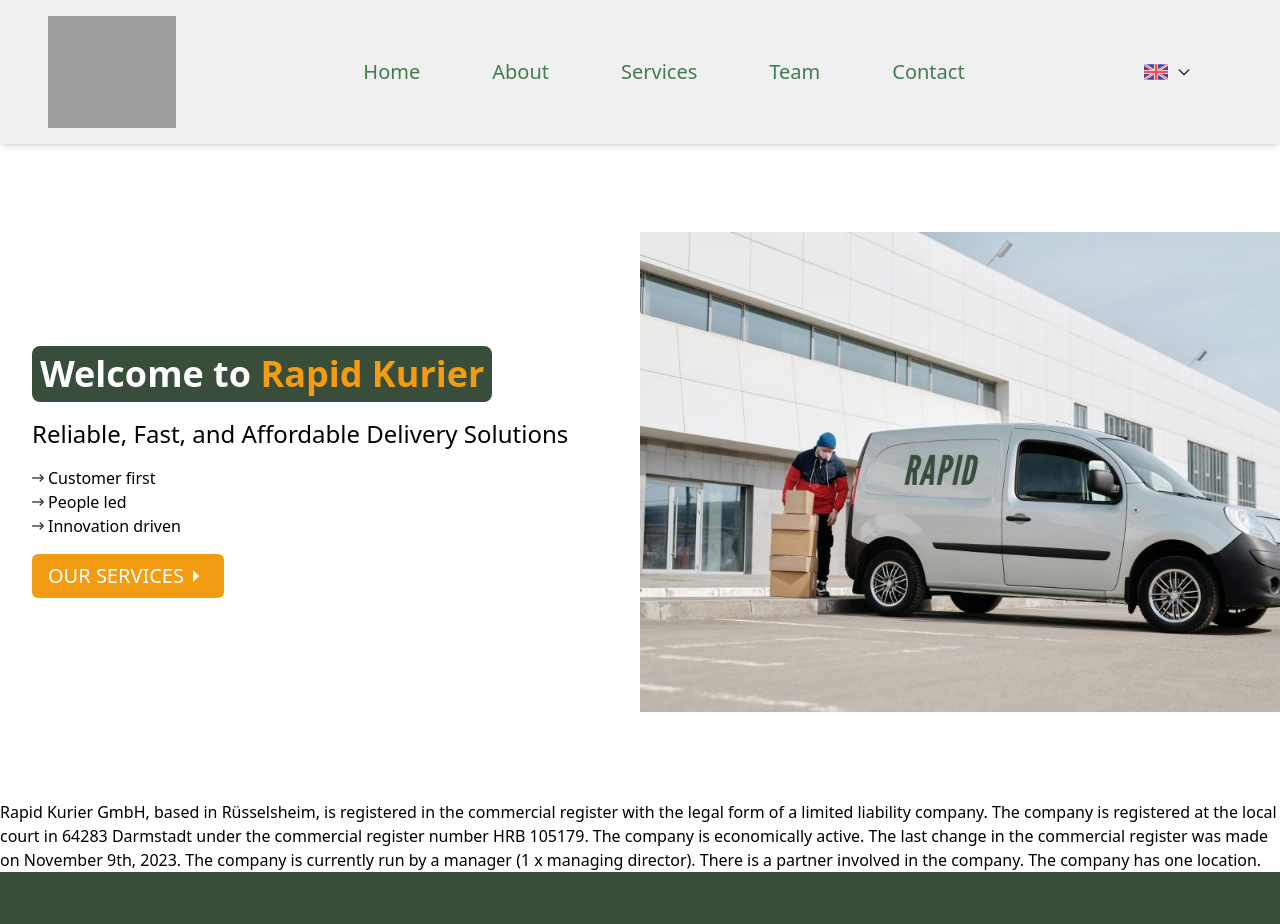
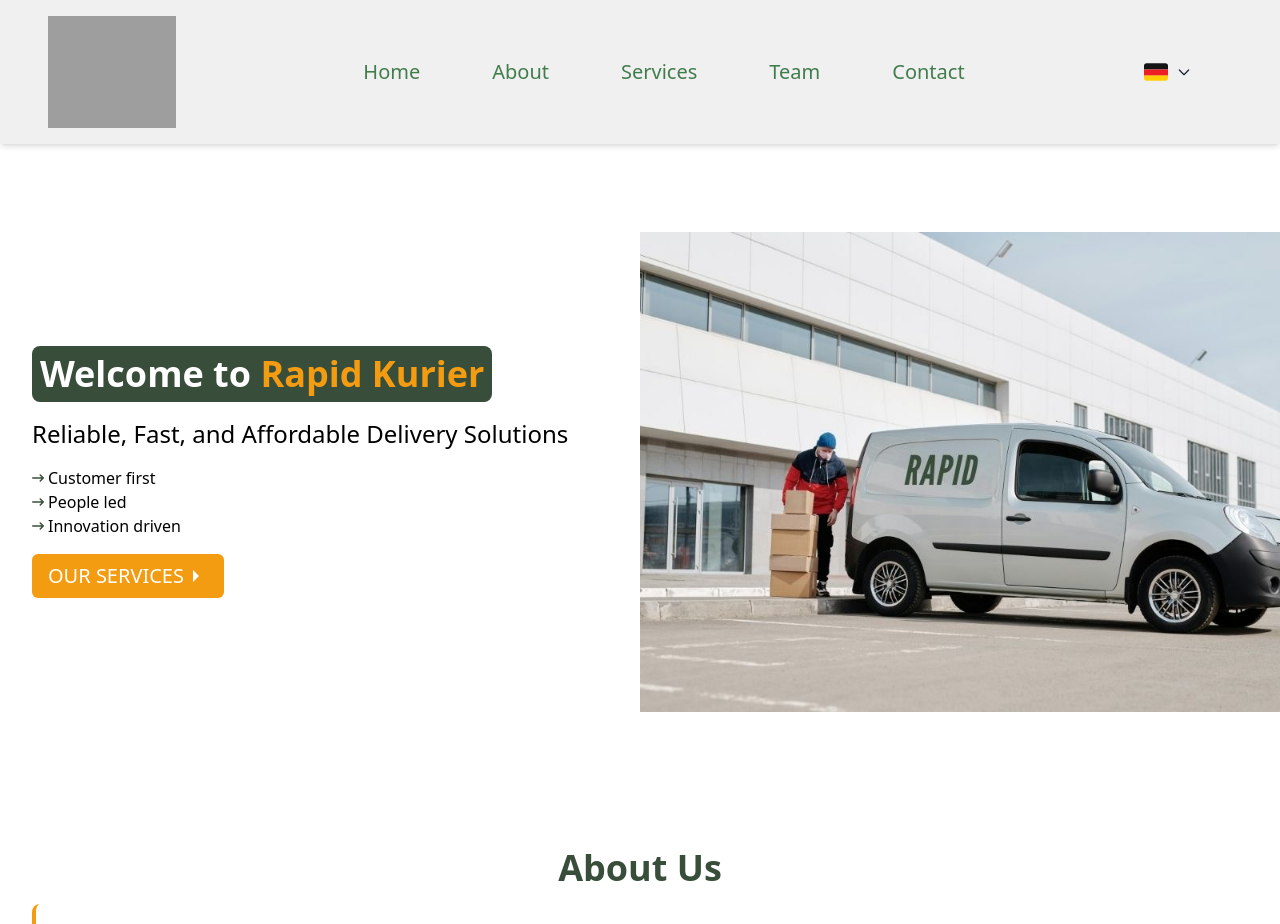
Before and after one commit to usmaan30/rapid-kurier_react, a React (Vite) app: page / in a window 1280 px wide. Shown: the top 924 px of the page. Built offline with nearby package versions, Linux system fonts and the light colour scheme; grey boxes are pictures that could not be loaded.

Commit message:
german lang implemented

```diff
--- a/package.json
+++ b/package.json
@@ -12,8 +12,11 @@
   },
   "dependencies": {
     "emailjs-com": "^3.2.0",
+    "i18next": "^23.16.5",
+    "i18next-browser-languagedetector": "^8.0.0",
     "react": "^18.3.1",
     "react-dom": "^18.3.1",
+    "react-i18next": "^15.1.1",
     "react-icons": "^5.3.0",
     "react-router-dom": "^6.27.0"
   },
--- a/src/components/About.jsx
+++ b/src/components/About.jsx
@@ -1,17 +1,18 @@
 import React from "react";
+import { useTranslation } from "react-i18next";
 
 const About = () => {
+  const { t } = useTranslation();
+
   return (
-    <section>
-      Rapid Kurier GmbH, based in Rüsselsheim, is registered in the commercial
-      register with the legal form of a limited liability company. The company
-      is registered at the local court in 64283 Darmstadt under the commercial
-      register number HRB 105179. The company is economically active. The last
-      change in the commercial register was made on November 9th, 2023. The
-      company is currently run by a manager (1 x managing director). There is a
-      partner involved in the company. The company has one location.
+    <section className="bg-[#ffffff] text-center p-8">
+      <h1 className="text-4xl text-[#384D3A] p-4 font-bold">
+        {t("about.title")}
+      </h1>
+      <p className="text-lg text-left md:text-xl lg:text-2xl text-gray-800 leading-relaxed tracking-wide p-4 md:p-6 lg:p-8 border-l-4 border-[#f39c12] rounded-lg">
+        {t("about.description")}
+      </p>
     </section>
   );
 };
-
 export default About;
--- a/src/components/Footer.jsx
+++ b/src/components/Footer.jsx
@@ -3,8 +3,10 @@
 import { FaLinkedinIn } from "react-icons/fa";
 import { FaXTwitter } from "react-icons/fa6";
 import { FaInstagram } from "react-icons/fa";
+import { useTranslation } from "react-i18next";
 
 const Footer = () => {
+  const { t } = useTranslation();
   return (
     <section className="flex flex-col md:flex-row justify-between items-center bg-[#333] text-[#ffffff] px-8 py-6">
       <div className="flex mb-4 md:mb-0 md:pl-8 justify-center md:justify-start">
@@ -14,7 +16,7 @@
         <FaXTwitter className="mx-3 text-2xl" />
       </div>
       <div className="md:pr-8 text-center md:text-right">
-        © 2024 Rapid Kurier. All rights reserved.
+        {t("footer.copyrightline")}
       </div>
     </section>
   );
--- a/src/components/Hero.jsx
+++ b/src/components/Hero.jsx
@@ -3,36 +3,39 @@
 import { Link } from "react-router-dom";
 import { FaArrowRightLong } from "react-icons/fa6";
 import { IoMdArrowDropright } from "react-icons/io";
+import { useTranslation } from "react-i18next";
 
 const Hero = () => {
+  const { t } = useTranslation();
   return (
     <section className="flex flex-col min-h-[82vh] h-auto text-white justify-center items-center text-center p-4 md:flex-row md:p-0 2xl:pl-12">
       <div className="flex flex-col justify-center items-center md:items-start md:p-8 md:w-[50%]">
         <h1 className="text-4xl font-bold bg-[#384D3A] text-center md:text-left p-2 rounded-lg 2xl:text-6xl">
-          Welcome to <span className="text-[#f39c12]">Rapid Kurier</span>
+          {t("hero.welcomeMessage")}
+          <span className="text-[#f39c12]">Rapid Kurier</span>
         </h1>
         <p className="text-lg text-black py-4 xl:text-2xl text-left">
-          Reliable, Fast, and Affordable Delivery Solutions
+          {t("hero.slogan")}
         </p>
         <ul className="text-black self-start pb-4 text-left">
           <li className="flex items-center">
             <FaArrowRightLong className="pr-1 text-[#384D3A]" />
-            Customer first
+            {t("hero.features.customerFirst")}
           </li>
           <li className="flex items-center">
             <FaArrowRightLong className="pr-1 text-[#384D3A]" />
-            People led
+            {t("hero.features.peopleLed")}
           </li>
           <li className="flex items-center">
             <FaArrowRightLong className="pr-1 text-[#384D3A]" />
-            Innovation driven
+            {t("hero.features.innovationDriven")}
           </li>
         </ul>
         <Link
           to="/services"
           className="absolute top-[75%] md:static flex items-center bg-[#f39c12] text-lg xl:text-xl py-2 px-4 rounded-md group hover:bg-[#e67e22] cursor-pointer"
         >
-          OUR SERVICES
+          {t("hero.ourServices")}
           <IoMdArrowDropright className="text-2xl transition-transform duration-300 group-hover:rotate-90" />
         </Link>
       </div>
--- a/src/components/NavBar.jsx
+++ b/src/components/NavBar.jsx
@@ -6,13 +6,17 @@
 import { useLocation } from "react-router-dom";
 import GermanFlag from "../assets/germany.svg";
 import UkFlag from "../assets/uk.svg";
+import { useTranslation } from "react-i18next";
 
 const NavBar = () => {
   const [nav, setNav] = useState(false);
   const location = useLocation();
   const navRef = useRef(null); // Ref for the nav
-  const [language, setLanguage] = useState("EN"); // Default language is English
   const [isDropdownOpen, setIsDropdownOpen] = useState(false);
+  const { t, i18n } = useTranslation();
+
+  // Ensure the language is synced with i18n.language
+  const language = i18n.language === "en" ? "EN" : "DE"; // Default to 'EN' or 'DE'
 
   const handleNav = () => {
     setNav(!nav);
@@ -50,31 +54,31 @@
   };
 
   const handleLanguageChange = (lang) => {
-    setLanguage(lang);
-    setIsDropdownOpen(false); // Close dropdown after selecting
+    i18n.changeLanguage(lang); // Change language
+    setIsDropdownOpen(false);
   };
 
   return (
-    <nav className="sticky top-0 w-full flex justify-between z-10 bg-[#f0f0f0] shadow-md items-center px-4 md:px-6  lg:px-12 h-[18vh] 2xl:px-16 xl:text-xl 2xl:text-2xl">
+    <nav className="sticky top-0 w-full flex justify-between z-10 bg-[#f0f0f0] shadow-md items-center px-4 md:px-6 lg:px-12 h-[18vh] 2xl:px-16 xl:text-xl 2xl:text-2xl">
       <Link to="/" onClick={handleLogoClick}>
         <img className="cursor-pointer h-28 w-32" src={logo} alt="logo image" />
       </Link>
 
       <ul className="md:flex hidden">
         <li className="px-1 py-1 mx-8 cursor-pointer capitalize font-medium text-[#417c4c] hover:scale-105 hover:text-[#033003] duration-150">
-          <Link to="/">Home</Link>
+          <Link to="/">{t("nav.home")}</Link>
         </li>
         <li className="px-1 py-1 mx-8 cursor-pointer capitalize font-medium text-[#417c4c] hover:scale-105 hover:text-[#033003] duration-150">
-          <Link to="/">About</Link>
+          <Link to="/about">{t("nav.about")}</Link>
         </li>
         <li className="px-1 py-1 mx-8 cursor-pointer capitalize font-medium text-[#417c4c] hover:scale-105 hover:text-[#033003] duration-150">
-          <Link to="/services">Services</Link>
+          <Link to="/services">{t("nav.services")}</Link>
         </li>
         <li className="px-1 py-1 mx-8 cursor-pointer capitalize font-medium text-[#417c4c] hover:scale-105 hover:text-[#033003] duration-150">
-          <Link to="/team">Team</Link>
+          <Link to="/team">{t("nav.team")}</Link>
         </li>
         <li className="px-1 py-1 mx-8 cursor-pointer capitalize font-medium text-[#417c4c] hover:scale-105 hover:text-[#033003] duration-150">
-          <Link to="/contact">Contact</Link>
+          <Link to="/contact">{t("nav.contact")}</Link>
         </li>
       </ul>
 
@@ -84,11 +88,10 @@
           className=" text-white py-2 px-4 flex items-center"
         >
           <img
-            src={language === "EN" ? UkFlag : GermanFlag} // Show the appropriate flag based on the selected language
-            alt={language === "EN" ? "English" : "German"}
+            src={i18n.language === "en" ? UkFlag : GermanFlag} // Show the appropriate flag based on the selected language
+            alt={i18n.language === "en" ? "English" : "German"}
             className="w-6 h-6 mr-2"
           />
-          {/* {language} Display the language identifier (EN or DE) */}
           <svg
             className="w-4 h-4 text-gray-800"
             fill="none"
@@ -108,10 +111,10 @@
         {isDropdownOpen && (
           <div className="absolute">
             <ul className="text-black">
-              {language !== "EN" && (
+              {i18n.language !== "en" && (
                 <li
                   className="px-4 hover:bg-gray-300 cursor-pointer"
-                  onClick={() => handleLanguageChange("EN")}
+                  onClick={() => handleLanguageChange("en")}
                 >
                   <img
                     src={UkFlag} // Use the UK flag SVG
@@ -120,10 +123,10 @@
                   />
                 </li>
               )}
-              {language !== "DE" && (
+              {i18n.language !== "de" && (
                 <li
                   className="px-4 hover:bg-gray-300 cursor-pointer"
-                  onClick={() => handleLanguageChange("DE")}
+                  onClick={() => handleLanguageChange("de")}
                 >
                   <img
                     src={GermanFlag} // Use the German flag SVG
@@ -149,31 +152,31 @@
           className="p-4 text-4xl cursor-pointer capitalize font-medium text-[#417c4c] hover:scale-105 hover:text-[#033003] duration-150"
           onClick={handleClose}
         >
-          <Link to="/">Home</Link>
+          <Link to="/">{t("nav.home")}</Link>
         </li>
         <li
           className="p-4 text-4xl cursor-pointer capitalize font-medium text-[#417c4c] hover:scale-105 hover:text-[#033003] duration-150"
           onClick={handleClose}
         >
-          <Link to="/">About</Link>
+          <Link to="/about">{t("nav.about")}</Link>
         </li>
         <li
           className="p-4 text-4xl cursor-pointer capitalize font-medium text-[#417c4c] hover:scale-105 hover:text-[#033003] duration-150"
           onClick={handleClose}
         >
-          <Link to="/services">Services</Link>
+          <Link to="/services">{t("nav.services")}</Link>
         </li>
         <li
           className="p-4 text-4xl cursor-pointer capitalize font-medium text-[#417c4c] hover:scale-105 hover:text-[#033003] duration-150"
           onClick={handleClose}
         >
-          <Link to="/team">Team</Link>
+          <Link to="/team">{t("nav.team")}</Link>
         </li>
         <li
           className="p-4 text-4xl cursor-pointer capitalize font-medium text-[#417c4c] hover:scale-105 hover:text-[#033003] duration-150"
           onClick={handleClose}
         >
-          <Link to="/contact">Contact</Link>
+          <Link to="/contact">{t("nav.contact")}</Link>
         </li>
       </ul>
     </nav>
--- /dev/null
+++ b/src/i18n.js
@@ -0,0 +1,24 @@
+import i18n from "i18next";
+import { initReactI18next } from "react-i18next";
+import LanguageDetector from "i18next-browser-languagedetector";
+
+// Import translation files
+import enTranslations from "./locales/en.json";
+import deTranslations from "./locales/de.json";
+
+i18n
+  .use(initReactI18next) // Connects i18n to React
+  .use(LanguageDetector) // Automatically detects the user's language
+  .init({
+    resources: {
+      en: { translation: enTranslations },
+      de: { translation: deTranslations },
+    },
+    fallbackLng: "en", // Fallback language if detection fails
+    interpolation: {
+      escapeValue: false, // React already protects from XSS
+    },
+    debug: true, // Turn off for production
+  });
+
+export default i18n;
--- /dev/null
+++ b/src/locales/de.json
@@ -0,0 +1,54 @@
+{
+  "nav": {
+    "home": "Startseite",
+    "about": "Über uns",
+    "services": "Dienstleistungen",
+    "team": "Team",
+    "contact": "Kontakt"
+  },
+  "hero": {
+    "welcomeMessage": "Willkommen bei ",
+    "slogan": "Zuverlässige, schnelle und erschwingliche Lieferlösungen",
+    "features": {
+      "customerFirst": "Kunde zuerst",
+      "peopleLed": "Menschen geführt",
+      "innovationDriven": "Innovationsgetrieben"
+    },
+    "ourServices": "UNSERE DIENSTLEISTUNGEN"
+  },
+  "about": {
+    "title": "Über uns",
+    "description": "Rapid Kurier GmbH mit Sitz in Rüsselsheim ist im Handelsregister mit der Rechtsform Gesellschaft mit beschränkter Haftung eingetragen. Das Unternehmen wird beim Amtsgericht 64283 Darmstadt unter der Handelsregister-Nummer HRB 105179 geführt. Das Unternehmen ist wirtschaftsaktiv. Die letzte Änderung im Handelsregister wurde am 09.11.2023 vorgenommen. Das Unternehmen wird derzeit von einem Manager ( 1 x Geschäftsführer) geführt. Es ist ein Gesellschafter an der Unternehmung beteiligt. Das Unternehmen verfügt über einen Standort."
+  },
+  "services": {
+    "title": "Unsere Leistungen",
+    "s1": "Globales Tracking",
+    "s1description": "Unsere GPS-Tracking-Lösung ermöglicht eine globale Sendungsverfolgung mit Echtzeit-Updates und optimiert so die Logistikprozesse in ganz Europa. Es sorgt für eine reibungslose Auftragsverwaltung, verbesserte Kommunikation, Transparenz und einen robusten Datenschutz.",
+    "s2": "Lieferung am selben Tag",
+    "s2description": "Für dringende Lieferungen ist unser Same-Day-Shipping-Service die perfekte Lösung. Wir holen Ihre Pakete noch am selben Tag ab und liefern sie zu. So gewährleisten wir Schnelligkeit und Zuverlässigkeit für Ihre zeitkritischen Anforderungen.",
+    "s3": "Internationaler Versand",
+    "s3description": "Erweitern Sie Ihr Geschäft über die Grenzen hinaus mit unserem internationalen Versandservice. Wir kümmern uns um den Zoll, sorgen für eine weltweite Sendungsverfolgung und sorgen dafür, dass Ihre Waren sicher an jedem Zielort auf der Welt ankommen.",
+    "s4": "Express-Lieferung",
+    "s4description": "Möchten Sie, dass Ihr Paket in Rekordzeit geliefert wird? Unser Express-Lieferservice stellt sicher, dass Ihre Sendungen schnellstmöglich ihr Ziel erreichen, mit Echtzeitverfolgung und garantierten Lieferzeiten."
+  },
+  "team": {
+    "title": "Lernen Sie unser Team kennen",
+    "member1": "CEO",
+    "member2": "Personalwesen, Buchhaltung",
+    "member3": "CTO"
+  },
+  "contact": {
+    "title": "Nehmen Sie Kontakt auf",
+    "titleline": "Bei Fragen oder Unterstützung können Sie sich gerne an uns wenden.",
+    "namelabel": "Name",
+    "namefield": "Ihr Name",
+    "emaillabel": "E-Mail",
+    "emailfield": "Ihre E-Mail",
+    "messagelabel": "Nachricht",
+    "messagefield": "Ihre Nachricht...",
+    "submitbutton": "Einreichen"
+  },
+  "footer": {
+    "copyrightline": "© 2024 Rapid Kurier. Alle Rechte vorbehalten."
+  }
+}
--- /dev/null
+++ b/src/locales/en.json
@@ -0,0 +1,54 @@
+{
+  "nav": {
+    "home": "Home",
+    "about": "About",
+    "services": "Services",
+    "team": "Team",
+    "contact": "Contact"
+  },
+  "hero": {
+    "welcomeMessage": "Welcome to ",
+    "slogan": "Reliable, Fast, and Affordable Delivery Solutions",
+    "features": {
+      "customerFirst": "Customer first",
+      "peopleLed": "People led",
+      "innovationDriven": "Innovation driven"
+    },
+    "ourServices": "OUR SERVICES"
+  },
+  "about": {
+    "title": "About Us",
+    "description": "Rapid Kurier GmbH, based in Rüsselsheim, is registered in the commercial register with the legal form of a limited liability company. The company is registered at the local court in 64283 Darmstadt under the commercial register number HRB 105179. The company is economically active. The last change in the commercial register was made on November 9th, 2023. The company is currently run by a manager (1 x managing director). There is a partner involved in the company. The company has one location."
+  },
+  "services": {
+    "title": "Our Services",
+    "s1": "Global Tracking",
+    "s1description": "Our GPS tracking solution provides global shipment tracking with real-time updates, streamlining logistics processes across Europe. It ensures seamless order management, enhanced communication, transparency, and robust data protection.",
+    "s2": "Same Day Delivery",
+    "s2description": "For urgent deliveries, our Same-Day Shipping service is the perfect solution. We pick up and deliver your parcels on the same day, ensuring speed and reliability for your time-sensitive needs.",
+    "s3": "International Shipping",
+    "s3description": "Expand your business beyond borders with our International Shipping service. We handle customs, provide global tracking, and ensure that your goods arrive safely at any destination around the world.",
+    "s4": "Express Delivery",
+    "s4description": "Need your package delivered in record time? Our Express Delivery service ensures that your shipments reach their destination as quickly as possible, with real-time tracking and guaranteed delivery times."
+  },
+  "team": {
+    "title": "Meet Our Team",
+    "member1": "CEO",
+    "member2": "HR and Accounting",
+    "member3": "CTO"
+  },
+  "contact": {
+    "title": "Get in Touch",
+    "titleline": "Feel free to reach out to us for any inquiries or support.",
+    "namelabel": "Name",
+    "namefield": "Your Name",
+    "emaillabel": "Email",
+    "emailfield": "Your Email",
+    "messagelabel": "Message",
+    "messagefield": "Your message...",
+    "submitbutton": "Submit"
+  },
+  "footer": {
+    "copyrightline": "© 2024 Rapid Kurier. All rights reserved."
+  }
+}
--- a/src/main.jsx
+++ b/src/main.jsx
@@ -2,6 +2,7 @@
 import { createRoot } from "react-dom/client";
 import App from "./App.jsx";
 import "./index.css";
+import "./i18n"; // Import i18n setup
 
 createRoot(document.getElementById("root")).render(
   <StrictMode>
```
Also changed, not shown: src/components/Contact.jsx (+13 -11 lines), src/components/Services.jsx (+13 -27 lines), src/components/Team.jsx (+9 -5 lines), 1 other file (tests, documents, lock files or other folders).
